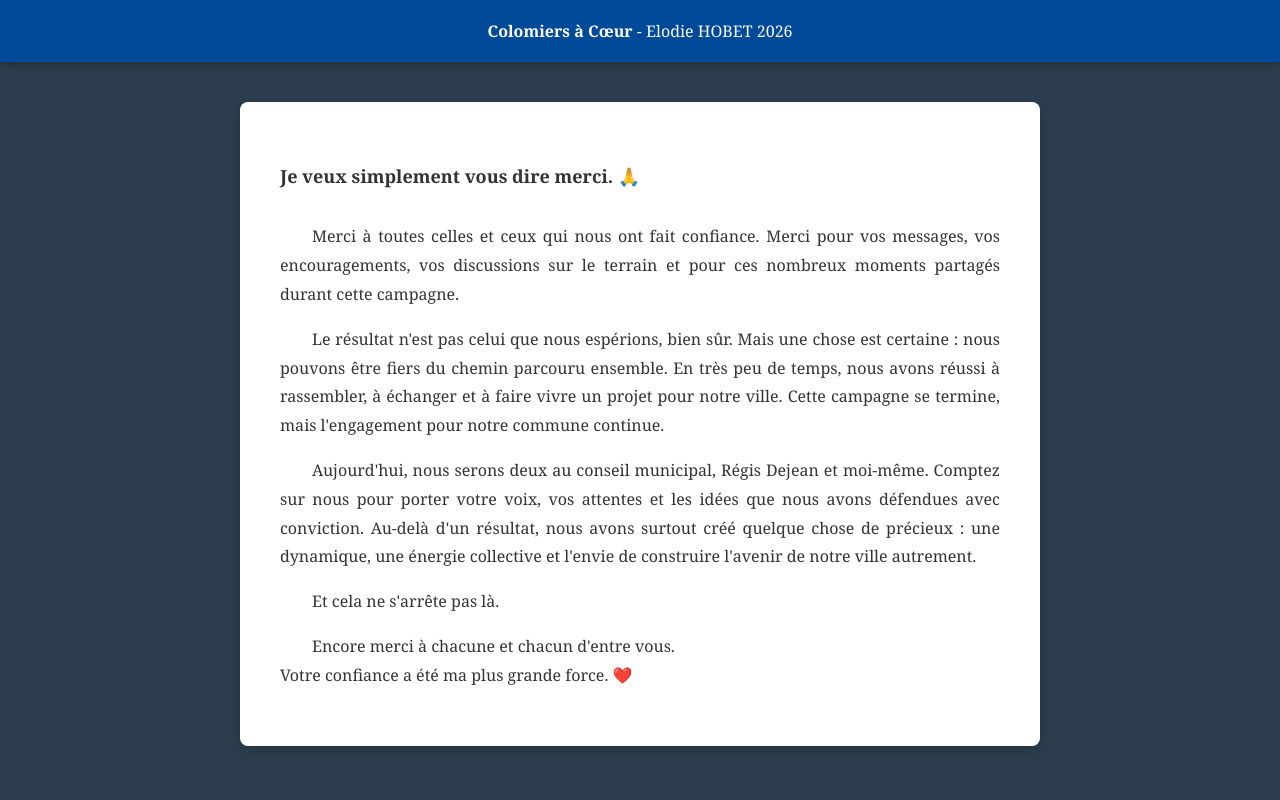
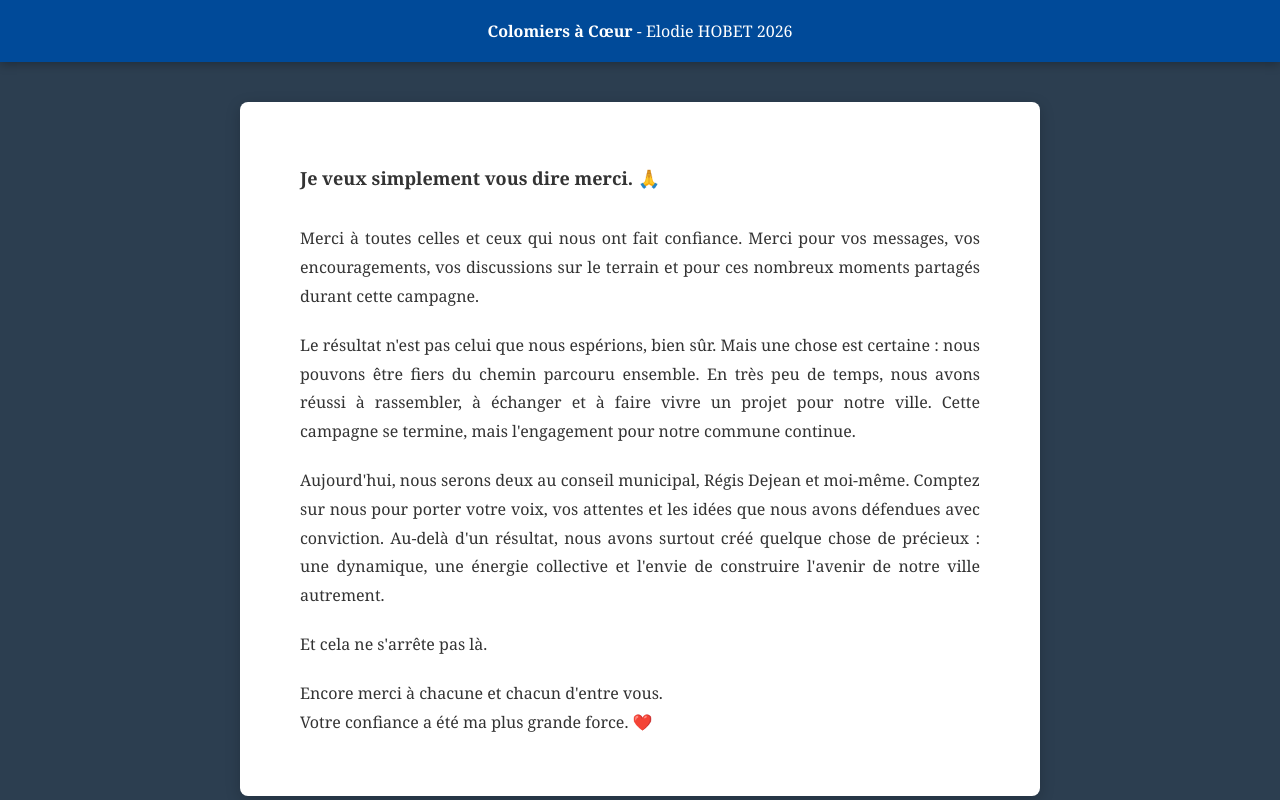
Before and after one commit to lolinetteu/colomiers-coeur, a plain HTML site: page index.html in a window 1280 px wide. Drawn offline with Linux system fonts and the light colour scheme.

Commit message:
Update index.html

```diff
--- a/index.html
+++ b/index.html
@@ -43,7 +43,7 @@
             color: #333;
         }
         .content-box p {
-            text-indent: 2em;
+            margin: 20px;
         }
         .content-box p:first-child {
             text-indent: 0;
```
